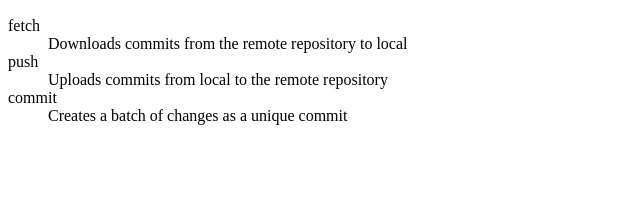
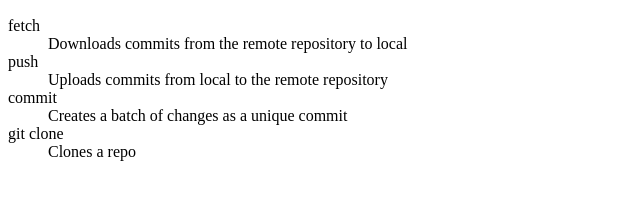
Before and after one commit to dannydwarren/learning-git, a plain HTML site: page index.html in a window 1280 px wide. Shown: the part 110-310 px from the top of the page, without its empty margins (0-640 px from the left). Drawn offline with Linux system fonts and the light colour scheme.

Commit message:
Added New Defintion

```diff
--- a/index.html
+++ b/index.html
@@ -10,6 +10,8 @@
 			<dd>Uploads commits from local to the remote repository</dd>
 			<dt>commit</dt>
 			<dd>Creates a batch of changes as a unique commit</dd>
+			<dt>git clone</dt>
+			<dd>Clones a repo</dd>
 		</dl>
 	</body>
 </html>
```
